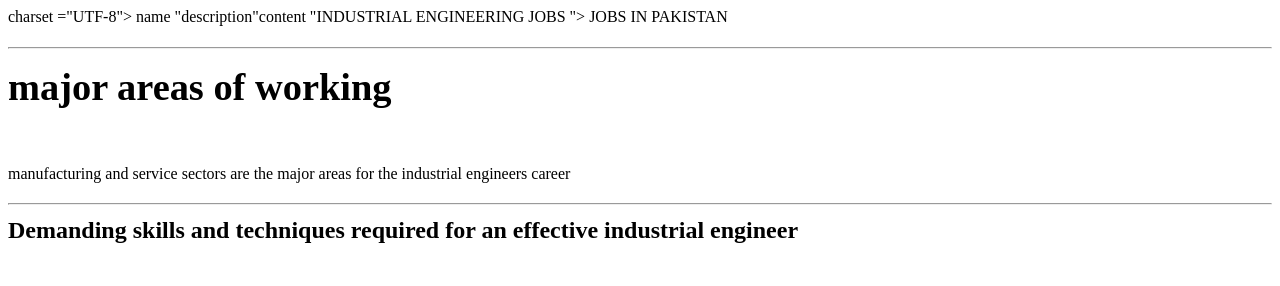
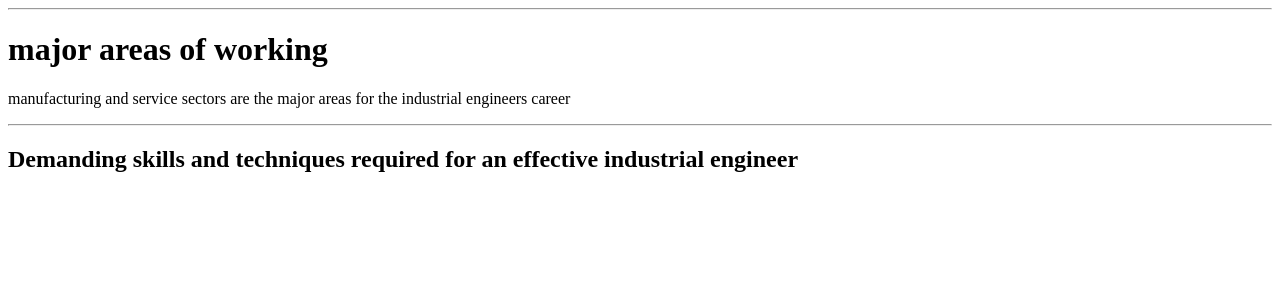
Before and after one commit to Salman-Ashfaq/basic-tags, a plain HTML site: page index.html in a window 1280 px wide. Drawn offline with Linux system fonts and the light colour scheme.

Commit message:
Update index.html

```diff
--- a/index.html
+++ b/index.html
@@ -1,31 +1,23 @@
 <!DOCTYPE html>
-<html>
-    <head>
-        <meta> charset ="UTF-8">
-        <meta> name "description"content "INDUSTRIAL ENGINEERING JOBS ">
-        <tytle>JOBS IN PAKISTAN</tytle>
-
-
-    </head>
-    <body>
-        <h1> <hr><b><big>major areas of working</big></b> </h1>
-        <br>
-        <p>manufacturing and service sectors are the major areas for the industrial engineers career </p>
-        <h2><hr><b>Demanding skills and techniques required for an effective industrial engineer</b></h2>
-        <br>
-
-
-    </body>
+<html lang="en">
+  <head>
+    <meta charset="UTF-8" />
+    <meta http-equiv="X-UA-Compatible" content="IE=edge" />
+    <meta name="viewport" content="width=device-width, initial-scale=1.0" />
+    <title>Industrial Engineering</title>
+  </head>
+  <body>
+    <hr />
+    <h1>major areas of working</h1>
+    <!-- <br> Br ko dalne ke koi zarurat nahi h1 automatically add line breake -->
+    <p>
+      manufacturing and service sectors are the major areas for the industrial
+      engineers career
+    </p>
+    <hr />
+    <h2>
+      Demanding skills and techniques required for an effective industrial
+      engineer
+    </h2>
+  </body>
 </html>
-
-
-
-
-
-
-
-
-
-
-
-</html>
```
